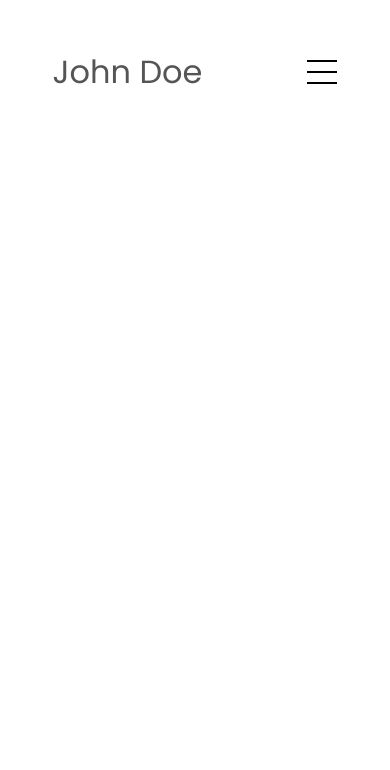
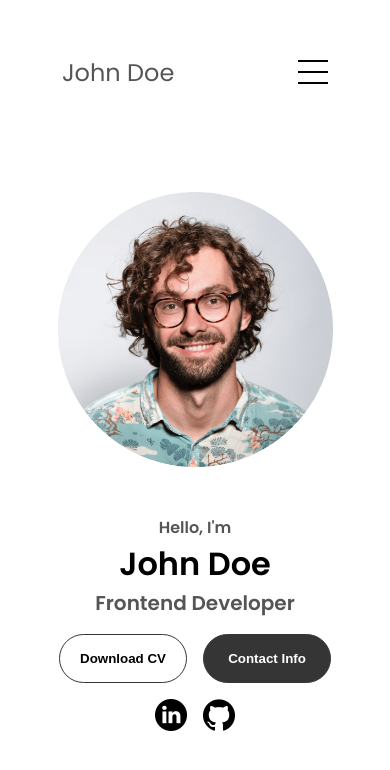
Before and after one commit to qingh2o/html-css-js-portfolio1, a plain HTML site: page index.html in a window 390 px wide. Drawn offline with Linux system fonts and the light colour scheme.

Commit message:
add hero section

```diff
--- /dev/null
+++ b/hero.css
@@ -0,0 +1,90 @@
+/* hero section */
+#profile{
+    padding-top: 12rem;
+    margin: auto;
+    display: flex;
+    justify-content: center;
+    gap: 5rem;
+}
+
+.section-pic-container{
+   max-width: 400px;
+   height: auto;
+   align-self: center;
+}
+
+.photo-1{
+    display: block;
+    width: 100%;
+}
+
+.section-text{
+    display: flex;
+    flex-direction: column;
+    align-self: center;
+    text-align: center;
+}
+
+.section-text p{
+    font-weight: 600;
+}
+
+.section-text-p1{
+    text-align: center;
+}
+
+.section-text-p2{
+    font-size: 1.75rem;
+    margin-bottom: 1rem;
+}
+
+.title{
+    font-size: 3rem;
+    text-align: center;
+}
+
+#socials-container{
+    display: flex;
+    justify-content: center;
+    margin-top: 1rem;
+    gap:1rem;
+}
+
+.icon{
+    cursor: pointer;
+    height: 2rem;
+}
+
+.btn-container{
+    display: flex;
+    justify-content: center;
+    gap: 1rem;
+}
+
+.btn{
+    font-weight: 600;
+    padding: 1rem;
+    width: 8rem;
+    border-radius: 2rem;
+    border: 0.1rem solid rgb(53,53,53);
+    background: white;
+}
+
+.btn:hover,
+.btn:focus{
+    cursor: pointer;
+}
+
+.btn-color-1,
+.btn-color-2:hover{
+    background: rgb(53,53,53);
+    color: white;
+}
+
+.btn-color-1:hover{
+    background: rgba(0, 0, 0, 0.575);
+}
+
+.btn-color-2:hover{
+    border-color: white;
+}
--- a/index.html
+++ b/index.html
@@ -6,12 +6,14 @@
     <meta name="viewport" content="width=device-width, initial-scale=1.0">
     <title>Portfolio</title>
     <link rel="stylesheet" href="style.css">
+    <link rel="stylesheet" href="nav.css">
+    <link rel="stylesheet" href="hero.css">
     <link rel="stylesheet" href="mediaqueries.css">
 
 </head>
 
 <body>
-    <!-- test1 -->
+    <!-- Nav Bar -->
     <nav id="desktop-nav">
         <p class="logo">John Doe</p>
         <ul class="nav-links">
@@ -38,7 +40,34 @@
         </section>
     </nav>
 
+    <!-- Hero section -->
+    <section id="profile">
+        <!-- Photo -->
+        <figure class="section-pic-container">
+            <img class="photo-1" src="./assets/profile-pic.png" alt="John Doe profile picture">
+        </figure>
+        <!-- links -->
+        <article class="section-text">
+            <p class="section-text-p1">Hello, I'm</p>
+            <h1 class="title">John Doe</h1>
+            <p class="section-text-p2">Frontend Developer</p>
 
+            <div class="btn-container">
+                <button class="btn btn-color-2" onclick="window.open('./assets/resume-example.pdf')">
+                    Download CV
+                </button>
+                <button class="btn btn-color-1" onclick="location.href='./#contact'">
+                    Contact Info
+                </button>
+            </div>
+            <div id="socials-container">
+                <img src="./assets/linkedin.png" alt="Linkedin profile" class="icon"
+                    onclick="location.href='https://linkedin.com/'">
+                <img src="./assets/github.png" alt="Github profile" class="icon"
+                    onclick="location.href='https://github.com/'">
+            </div>
+        </article>
+    </section>
     <script src="script.js"></script>
 </body>
 
--- a/mediaqueries.css
+++ b/mediaqueries.css
@@ -1,8 +1,38 @@
-@media screen and (max-width:1200px){
-    #desktop-nav{
+@media screen and (max-width:1200px) {
+    #desktop-nav {
         display: none;
     }
-    #hamburger-nav{
+
+    #hamburger-nav {
         display: flex;
     }
+
+    #profile {
+        flex-direction: column;
+        padding-top: 3rem;
+        gap: 3rem;
+    }
+
+    .section-pic-container {
+        width: 275px;
+        height: 275px;
+        align-self: center;
+    }
 }
+
+@media screen and (max-width: 600px) {
+
+    .logo {
+        font-size: 1.5rem;
+    }
+
+    .section-text-p2 {
+        font-size: 1.25rem;
+
+    }
+
+    .title {
+        font-size: 2rem;
+        text-align: center;
+    }
+}
--- /dev/null
+++ b/nav.css
@@ -0,0 +1,123 @@
+/* --- Desktop Nav --- */
+nav,
+.nav-links {
+    display: flex;
+}
+
+nav {
+    justify-content: space-around;
+    align-items: center;
+    /* 17% of the screen height */
+    min-height: 144px;
+}
+
+.nav-links {
+    gap: 2rem;
+    font-size: 1.5rem;
+}
+
+a {
+    color: black;
+    text-decoration: none;
+
+}
+
+a:hover {
+    color: grey;
+    text-decoration: underline;
+    text-underline-offset: 1rem;
+    text-decoration-color: rgb(181, 181, 181);
+}
+
+.logo {
+    font-size: 2rem;
+}
+
+.logo:hover {
+    cursor: default;
+}
+
+/* --- Hamburger menu --- */
+#hamburger-nav {
+    /* not show on the desktop */
+    display: none;
+}
+
+.hamburger-menu {
+    position: relative;
+    display: inline-block;
+}
+
+.hamburger-icon {
+    height: 24px;
+    width: 30px;
+    cursor: pointer;
+    display: flex;
+    flex-direction: column;
+    justify-content: space-between;
+}
+
+.hamburger-icon span {
+    width: 100%;
+    height: 2px;
+    background-color: black;
+    transition: all 0.3 ease-in-out;
+}
+
+.menu-links {
+    position: absolute;
+    /* move down from hamburger-icon 100% */
+    top: 110%;
+    right: 0;
+    box-shadow: 5px 8px 20px rgba(128, 128, 128, 0.4);
+    border-radius: 16px;
+    width: fit-content;
+    /* defaut hidden */
+    max-height: 0;
+    overflow: hidden;
+    transition: all 0.3 ease-in-out;
+}
+
+.menu-links a {
+    display: block;
+    padding: 10px 24px;
+    text-align: center;
+    font-size: 1.5rem;
+    color: black;
+    text-decoration: none;
+    transition: all 0.3 ease-in-out;
+}
+
+.menu-links a:hover{
+    color: white;
+background-color: gray;
+}
+
+.menu-links.open {
+    max-height: 300px;
+}
+
+/* hamburger-icon change to X icon*/
+/* .hamburger-icon.open span:first-child {
+    transform: rotate(45deg) translate(10px, 5px);
+}
+
+.hamburger-icon.open span:nth-child(2) {
+    opacity: 0;
+}
+
+.hamburger-icon.open span:last-child {
+    transform: rotate(-45deg) translate(10px, -5px);
+}
+
+.hamburger-icon span:first-child {
+    transform: none;
+}
+
+.hamburger-icon span:nth-child(2) {
+    opacity: 1;
+}
+
+.hamburger-icon span:last-child {
+    transform: none;
+} */
--- a/style.css
+++ b/style.css
@@ -6,6 +6,7 @@
 * {
     margin: 0;
     padding: 0;
+    box-sizing: border-box;
 }
 
 body {
@@ -29,127 +30,3 @@ a,
 .btn {
     transition: all 300ms ease;
 }
-
-/* --- Desktop Nav --- */
-nav,
-.nav-links {
-    display: flex;
-}
-
-nav {
-    justify-content: space-around;
-    align-items: center;
-    /* 17% of the screen height */
-    min-height: 144px;
-}
-
-.nav-links {
-    gap: 2rem;
-    font-size: 1.5rem;
-}
-
-a {
-    color: black;
-    text-decoration: none;
-
-}
-
-a:hover {
-    color: grey;
-    text-decoration: underline;
-    text-underline-offset: 1rem;
-    text-decoration-color: rgb(181, 181, 181);
-}
-
-.logo {
-    font-size: 2rem;
-}
-
-.logo:hover {
-    cursor: default;
-}
-
-/* --- Hamburger menu --- */
-#hamburger-nav {
-    /* not show on the desktop */
-    display: none;
-}
-
-.hamburger-menu {
-    position: relative;
-    display: inline-block;
-}
-
-.hamburger-icon {
-    height: 24px;
-    width: 30px;
-    cursor: pointer;
-    display: flex;
-    flex-direction: column;
-    justify-content: space-between;
-}
-
-.hamburger-icon span {
-    width: 100%;
-    height: 2px;
-    background-color: black;
-    transition: all 0.3 ease-in-out;
-}
-
-.menu-links {
-    position: absolute;
-    /* move down from hamburger-icon 100% */
-    top: 110%;
-    right: 0;
-    box-shadow: 5px 8px 20px rgba(128, 128, 128, 0.4);
-    border-radius: 16px;
-    width: fit-content;
-    /* defaut hidden */
-    max-height: 0;
-    overflow: hidden;
-    transition: all 0.3 ease-in-out;
-}
-
-.menu-links a {
-    display: block;
-    padding: 10px 24px;
-    text-align: center;
-    font-size: 1.5rem;
-    color: black;
-    text-decoration: none;
-    transition: all 0.3 ease-in-out;
-}
-
-.menu-links a:hover{
-    color: white;
-background-color: gray;
-}
-
-.menu-links.open {
-    max-height: 300px;
-}
-
-/* hamburger-icon change to X icon*/
-/* .hamburger-icon.open span:first-child {
-    transform: rotate(45deg) translate(10px, 5px);
-}
-
-.hamburger-icon.open span:nth-child(2) {
-    opacity: 0;
-}
-
-.hamburger-icon.open span:last-child {
-    transform: rotate(-45deg) translate(10px, -5px);
-}
-
-.hamburger-icon span:first-child {
-    transform: none;
-}
-
-.hamburger-icon span:nth-child(2) {
-    opacity: 1;
-}
-
-.hamburger-icon span:last-child {
-    transform: none;
-} */
```
